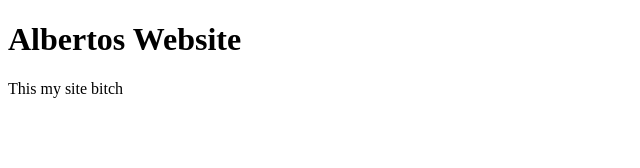
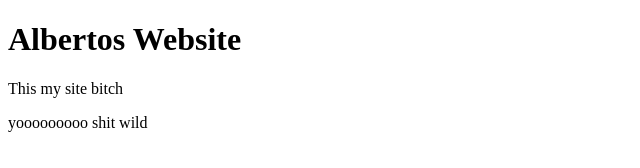
Before and after one commit to albjoserios/albjoserios.github.io, a plain HTML site: page index.html in a window 1280 px wide. Shown: the whole page, without its empty margins (0-640 px from the left). Drawn offline with Linux system fonts and the light colour scheme.

Commit message:
asdfasdf

```diff
--- a/index.html
+++ b/index.html
@@ -9,5 +9,6 @@
 <body>
     <h1>Albertos Website</h1>
     <p>This my site bitch</p>
+    <p>yooooooooo shit wild</p>
 </body>
 </html>
```
